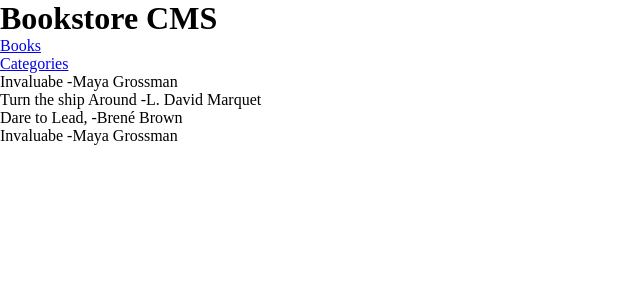
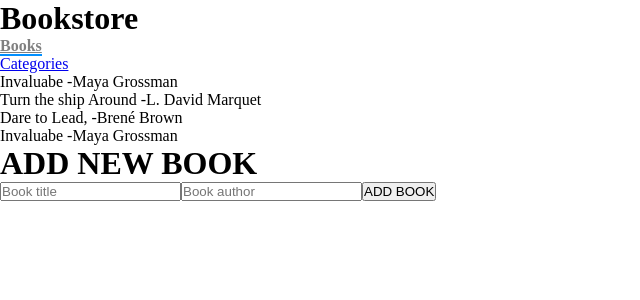
Before and after one commit to Cabraham1/Bookstore, a React (Create React App) app: page / in a window 1280 px wide. Shown: the top 300 px of the page, without its empty margins (0-640 px from the left). Built offline with nearby package versions, Linux system fonts and the light colour scheme.

Commit message:
Add books to Ui

```diff
--- a/src/components/AddBook.js
+++ b/src/components/AddBook.js
@@ -0,0 +1,14 @@
+import React from 'react';
+
+const AddBook = () => (
+  <div>
+    <h1>ADD NEW BOOK</h1>
+    <form>
+      <input type="text" required value="" placeholder="Book title" />
+      <input type="text" required value="" placeholder="Book author" />
+      <button type="submit">ADD BOOK</button>
+    </form>
+  </div>
+);
+
+export default AddBook;
--- a/src/components/BookLists.js
+++ b/src/components/BookLists.js
@@ -1,4 +1,5 @@
 import React from 'react';
+import AddBook from './AddBook';
 
 const books = [
   {
@@ -37,6 +38,7 @@
         </li>
       ))}
     </ul>
+    <AddBook />
   </div>
 );
 
--- a/src/components/Navbar.js
+++ b/src/components/Navbar.js
@@ -17,7 +17,7 @@
 
   return (
     <div>
-      <h1>Bookstore CMS</h1>
+      <h1>Bookstore </h1>
       <ul className="nav-items">
         {links.map((link) => (
           <li key={link.id}>
--- a/src/index.js
+++ b/src/index.js
@@ -1,6 +1,7 @@
 import React from 'react';
 import ReactDOM from 'react-dom/client';
 import App from './App';
+import './style.css';
 
 const root = ReactDOM.createRoot(document.getElementById('root'));
 root.render(
```
